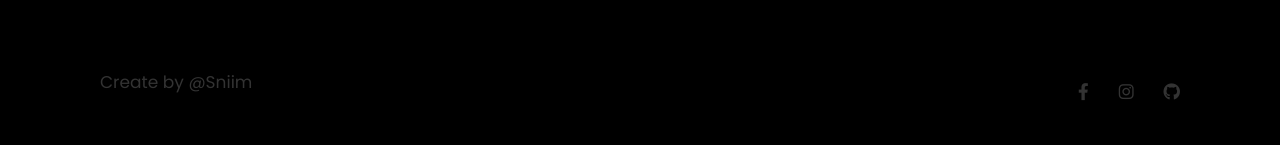
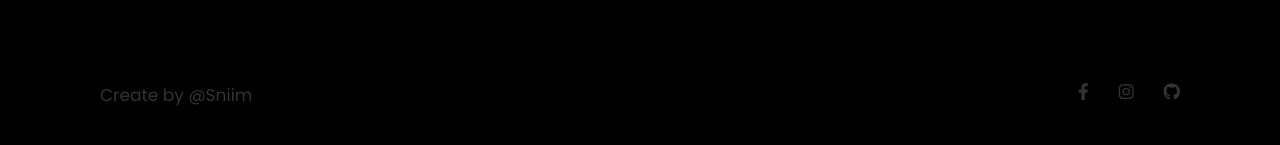
Before and after one commit to mhd-1999/myprofile, a React (Create React App) app: page / in a window 1280 px wide. Shown: the part 6048-6193 px from the top of the page. Built offline with nearby package versions, Linux system fonts and the light colour scheme.

Commit message:
Update Footer.module.css

```diff
--- a/src/components/Footer/Footer.module.css
+++ b/src/components/Footer/Footer.module.css
@@ -9,6 +9,7 @@ footer{
 .text p{
     font-size: 17px;
     font-family: var(--font);
+    line-height: 3;
 }
 .text p:hover{
     color: white;
```
